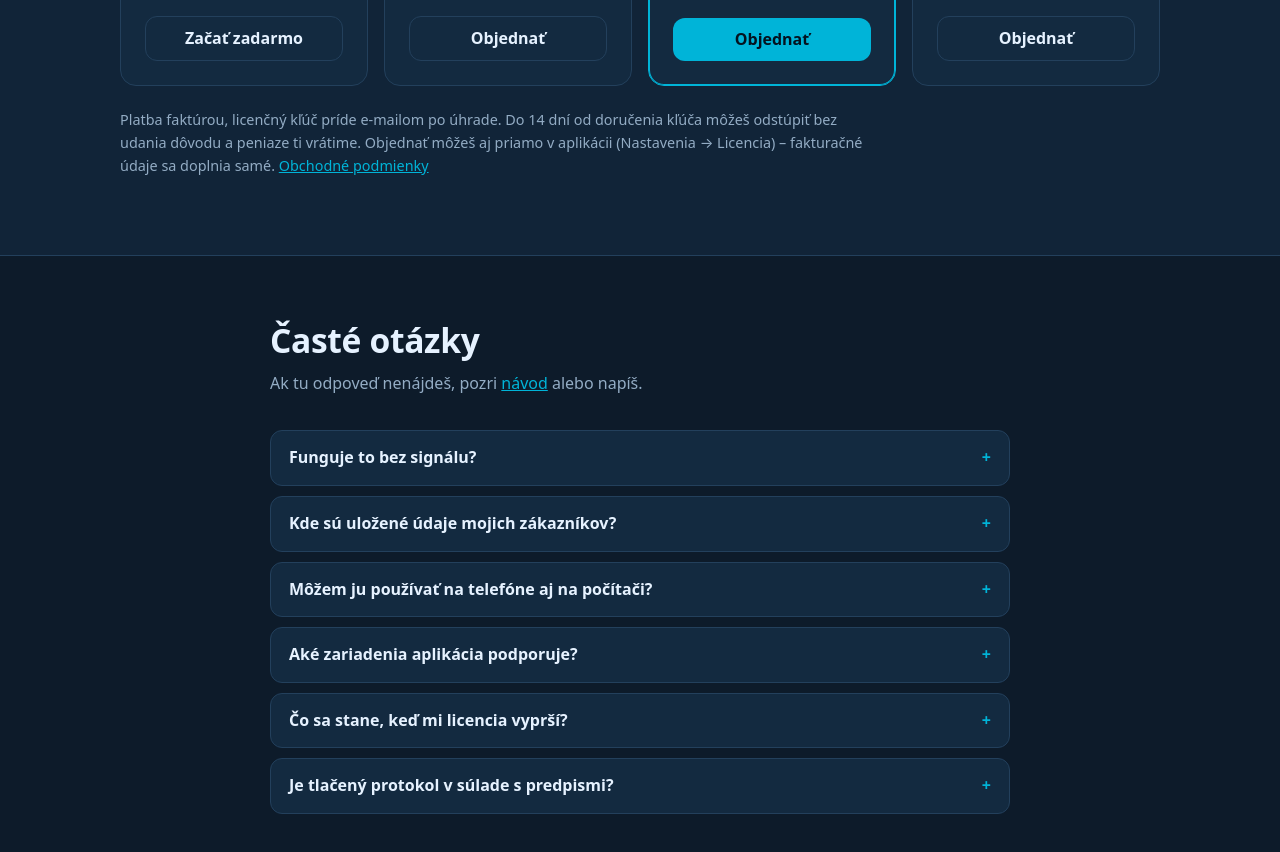
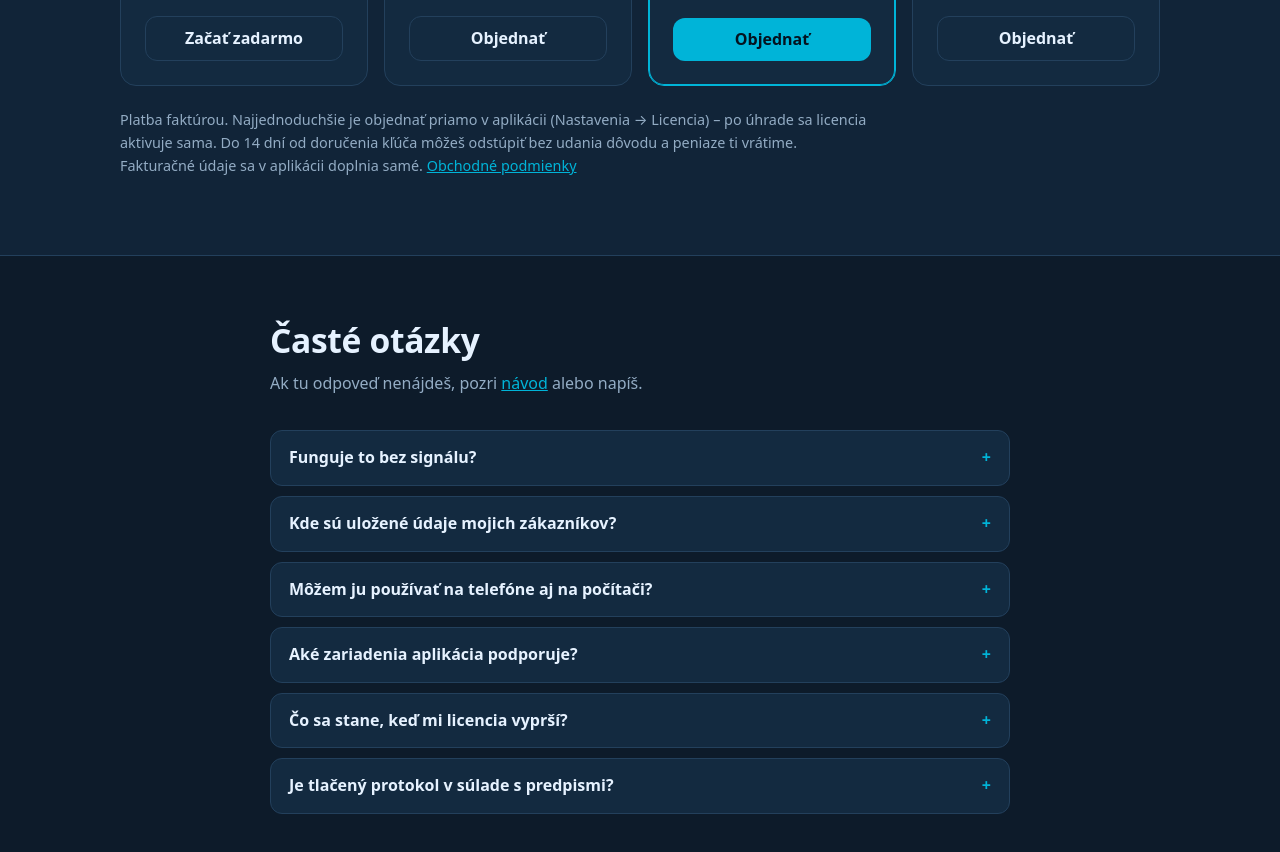
Before and after one commit to serviskotlov/web, a plain HTML site: page index.html in a window 1280 px wide. Shown: the part 3145-3997 px from the top of the page. Drawn offline with Linux system fonts and the light colour scheme.

Commit message:
Objednávka v aplikácii

```diff
--- a/index.html
+++ b/index.html
@@ -214,7 +214,7 @@
         <a class="btn ghost" href="mailto:fakturacia@serviskotlovpro.sk?subject=Objedn%C3%A1vka%20licencie%20ServisKotlov%20PRO%20Neobmedzen%C3%A9">Objednať</a>
       </div>
     </div>
-    <p class="terms">Platba faktúrou, licenčný kľúč príde e-mailom po úhrade. Do 14 dní od doručenia kľúča môžeš odstúpiť bez udania dôvodu a peniaze ti vrátime. Objednať môžeš aj priamo v aplikácii (Nastavenia → Licencia) – fakturačné údaje sa doplnia samé. <a href="https://serviskotlov.github.io/obchodne-podmienky.html">Obchodné podmienky</a></p>
+    <p class="terms">Platba faktúrou. Najjednoduchšie je objednať priamo v aplikácii (Nastavenia → Licencia) – po úhrade sa licencia aktivuje sama. Do 14 dní od doručenia kľúča môžeš odstúpiť bez udania dôvodu a peniaze ti vrátime. Fakturačné údaje sa v aplikácii doplnia samé. <a href="https://serviskotlov.github.io/obchodne-podmienky.html">Obchodné podmienky</a></p>
   </div>
 </section>
 
```
